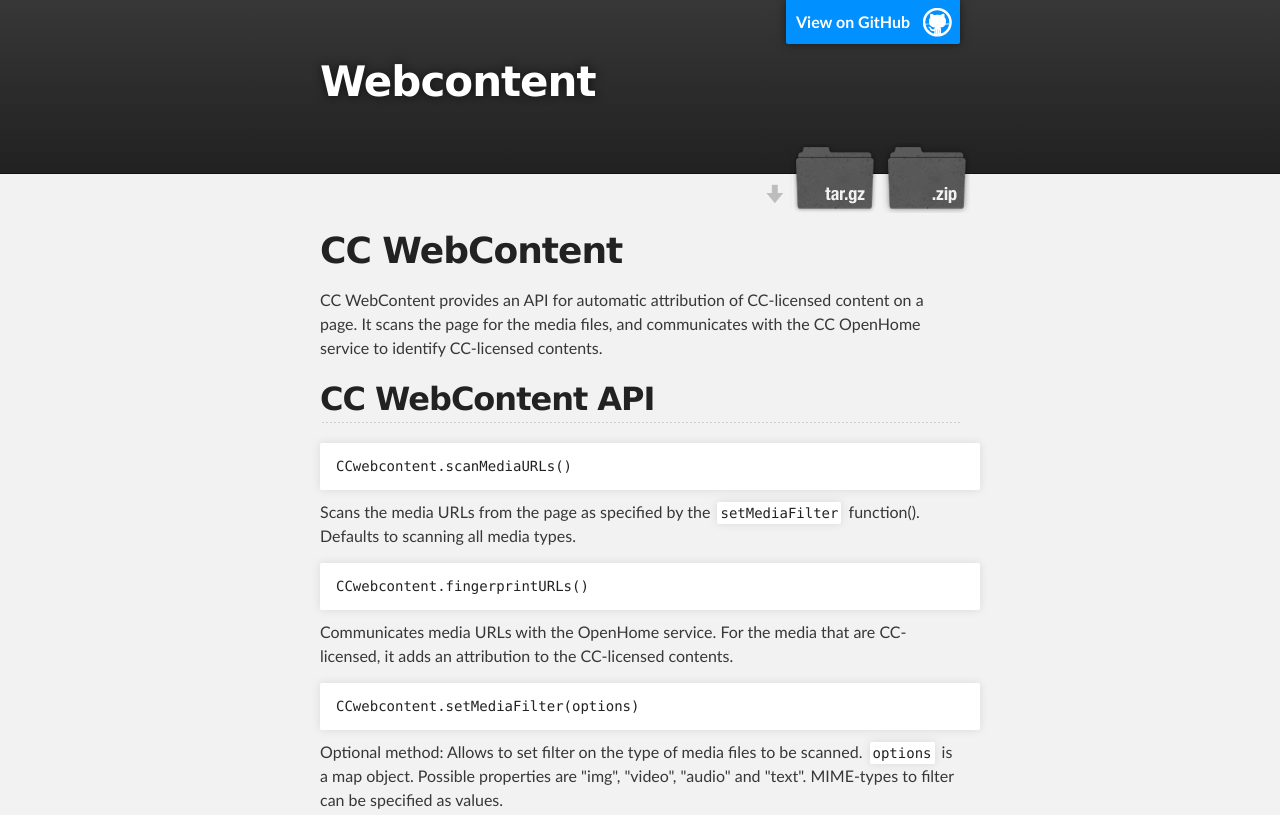
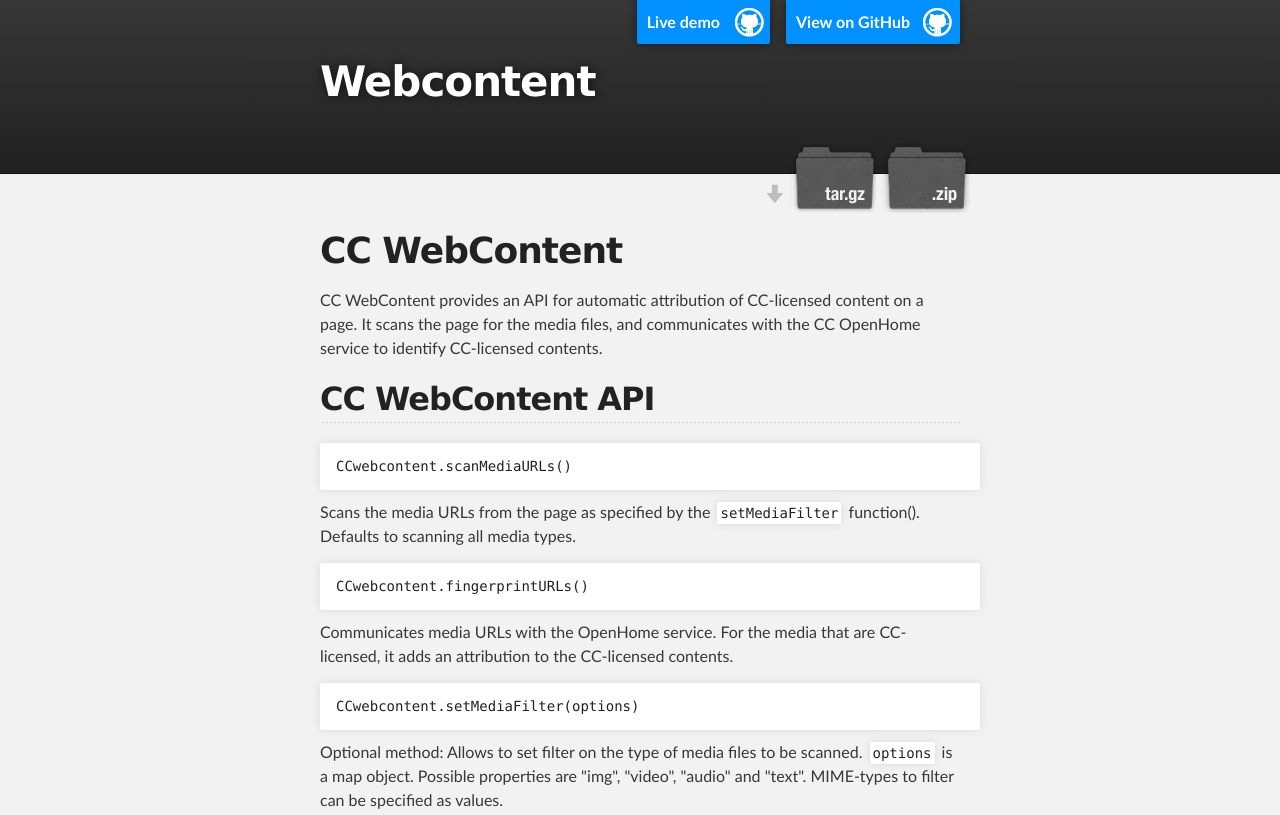
Before and after one commit to siddharthlatest/webcontent, a plain HTML site: page index.html in a window 1280 px wide. Shown: the top 815 px of the page. Drawn offline with Linux system fonts and the light colour scheme.

Commit message:
Add live demo.

```diff
--- a/index.html
+++ b/index.html
@@ -17,6 +17,7 @@
     <div id="header_wrap" class="outer">
         <header class="inner">
           <a id="forkme_banner" href="https://github.com/sids-aquarius/webcontent">View on GitHub</a>
+          <a id="forkme_banner" style="right: 200px;" href="example/index.html">Live demo</a>
 
           <h1 id="project_title">Webcontent</h1>
           <h2 id="project_tagline"></h2>
```
